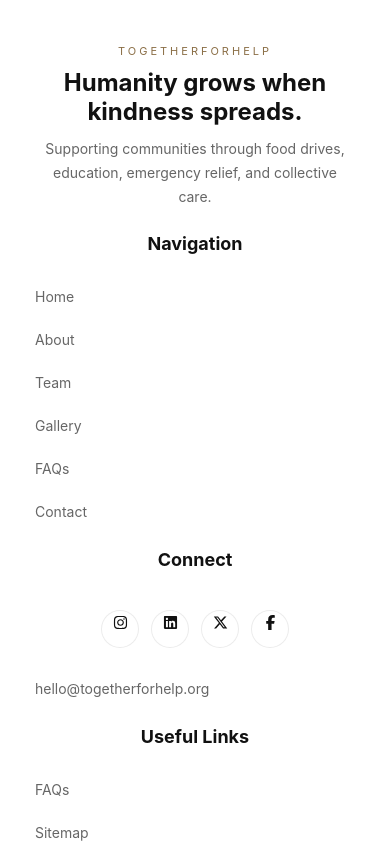
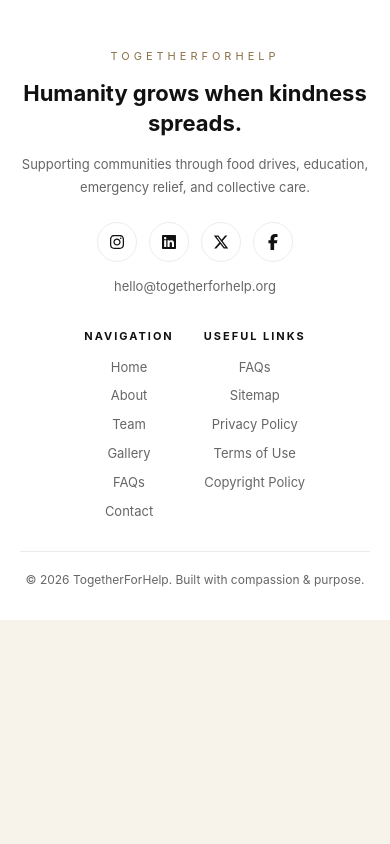
Before and after one commit to gopal8285/togetherforhelp, a React (Vite) app: page /togetherforhelp/about in a window 390 px wide. Shown: the part 2480-3324 px from the top of the page. After the commit the page ends 3100 px from the top, so only its background shows below. Built offline with nearby package versions, Linux system fonts and the light colour scheme.

Commit message:
Footer mobile fixes

```diff
--- a/src/components/Footer.jsx
+++ b/src/components/Footer.jsx
@@ -1,5 +1,147 @@
+// import { Link } from "react-router-dom";
+
+// import {
+//   FaInstagram,
+//   FaLinkedin,
+//   FaFacebookF,
+//   FaXTwitter
+// } from "react-icons/fa6";
+
+// function Footer() {
+
+//   return (
+
+//     <footer className="premium-footer">
+
+//       <div className="footer-container">
+
+//         {/* LEFT */}
+
+//         <div className="footer-brand">
+
+//           <span className="footer-tag">
+//             TogetherForHelp
+//           </span>
+
+//           <h2>
+//             Humanity grows
+//             when kindness spreads.
+//           </h2>
+
+//           <p>
+//             Supporting communities through
+//             food drives,
+//             education,
+//             emergency relief,
+//             and collective care.
+//           </p>
+
+//         </div>
+
+//         {/* NAVIGATION */}
+
+//         <div className="footer-links">
+
+//           <h3>Navigation</h3>
+
+//           <Link to="/">Home</Link>
+
+//           <Link to="/about">About</Link>
+
+//           <Link to="/team">Team</Link>
+
+//           <Link to="/gallery">Gallery</Link>
+
+//           <Link to="/faq">FAQs</Link>
+
+//           <Link to="/contact">Contact</Link>
+
+//         </div>
+
+//         {/* SOCIAL */}
+
+//         <div className="footer-social">
+
+//           <h3>Connect</h3>
+
+//           <div className="footer-icons">
+
+//             <a href="#">
+//               <FaInstagram />
+//             </a>
+
+//             <a href="#">
+//               <FaLinkedin />
+//             </a>
+
+//             <a href="#">
+//               <FaXTwitter />
+//             </a>
+
+//             <a href="#">
+//               <FaFacebookF />
+//             </a>
+
+//           </div>
+
+//           <a href="#">
+//             hello@togetherforhelp.org
+//           </a>
+
+//         </div>
+
+//         {/* LEGAL */}
+
+//         <div className="footer-legal">
+
+//           <h3>Useful Links</h3>
+
+//           <Link to="/faq">
+//             FAQs
+//           </Link>
+
+//           <Link to="/sitemap">
+//             Sitemap
+//           </Link>
+
+//           <Link to="/privacy-policy">
+//             Privacy Policy
+//           </Link>
+
+//           <Link to="/terms">
+//             Terms of Use
+//           </Link>
+
+//           <Link to="/copyright">
+//             Copyright Policy
+//           </Link>
+
+//         </div>
+
+//       </div>
+
+//       {/* BOTTOM */}
+
+//       <div className="footer-bottom">
+
+//         <p>
+//           © 2026 TogetherForHelp.
+//           Built with compassion & purpose.
+//         </p>
+
+//       </div>
+
+//     </footer>
+
+//   )
+
+// }
+
+// export default Footer;
+
+
+
 import { Link } from "react-router-dom";
-
 import {
   FaInstagram,
   FaLinkedin,
@@ -8,133 +150,59 @@ import {
 } from "react-icons/fa6";
 
 function Footer() {
-
   return (
-
     <footer className="premium-footer">
-
       <div className="footer-container">
 
-        {/* LEFT */}
+        {/* BRAND — full width top */}
+        <div className="footer-brand">
+          <span className="footer-tag">TOGETHERFORHELP</span>
+          <h2>Humanity grows when kindness spreads.</h2>
+          <p>Supporting communities through food drives, education, emergency relief, and collective care.</p>
 
-        <div className="footer-brand">
-
-          <span className="footer-tag">
-            TogetherForHelp
-          </span>
-
-          <h2>
-            Humanity grows
-            when kindness spreads.
-          </h2>
-
-          <p>
-            Supporting communities through
-            food drives,
-            education,
-            emergency relief,
-            and collective care.
-          </p>
-
+          {/* Social icons seedha brand ke neeche */}
+          <div className="footer-icons">
+            <a href="#" aria-label="Instagram"><FaInstagram /></a>
+            <a href="#" aria-label="LinkedIn"><FaLinkedin /></a>
+            <a href="#" aria-label="Twitter"><FaXTwitter /></a>
+            <a href="#" aria-label="Facebook"><FaFacebookF /></a>
+          </div>
+          <a href="mailto:hello@togetherforhelp.org" className="footer-email">
+            hello@togetherforhelp.org
+          </a>
         </div>
 
-        {/* NAVIGATION */}
+        {/* LINKS ROW */}
+        <div className="footer-links-row">
 
-        <div className="footer-links">
-
+          <div className="footer-col">
             <h3>Navigation</h3>
-
             <Link to="/">Home</Link>
-
             <Link to="/about">About</Link>
-
             <Link to="/team">Team</Link>
-
             <Link to="/gallery">Gallery</Link>
-
             <Link to="/faq">FAQs</Link>
-
             <Link to="/contact">Contact</Link>
-
           </div>
 
-        {/* SOCIAL */}
-
-        <div className="footer-social">
-
-          <h3>Connect</h3>
-
-          <div className="footer-icons">
-
-            <a href="#">
-              <FaInstagram />
-            </a>
-
-            <a href="#">
-              <FaLinkedin />
-            </a>
-
-            <a href="#">
-              <FaXTwitter />
-            </a>
-
-            <a href="#">
-              <FaFacebookF />
-            </a>
-
+          <div className="footer-col">
+            <h3>Useful Links</h3>
+            <Link to="/faq">FAQs</Link>
+            <Link to="/sitemap">Sitemap</Link>
+            <Link to="/privacy-policy">Privacy Policy</Link>
+            <Link to="/terms">Terms of Use</Link>
+            <Link to="/copyright">Copyright Policy</Link>
           </div>
-
-          <a href="#">
-            hello@togetherforhelp.org
-          </a>
-
-        </div>
-
-        {/* LEGAL */}
-
-        <div className="footer-legal">
-
-          <h3>Useful Links</h3>
-
-          <Link to="/faq">
-            FAQs
-          </Link>
-
-          <Link to="/sitemap">
-            Sitemap
-          </Link>
-
-          <Link to="/privacy-policy">
-            Privacy Policy
-          </Link>
-
-          <Link to="/terms">
-            Terms of Use
-          </Link>
-
-          <Link to="/copyright">
-            Copyright Policy
-          </Link>
 
         </div>
 
       </div>
 
-      {/* BOTTOM */}
-
       <div className="footer-bottom">
-
-        <p>
-          © 2026 TogetherForHelp.
-          Built with compassion & purpose.
-        </p>
-
+        <p>© 2026 TogetherForHelp. Built with compassion & purpose.</p>
       </div>
-
     </footer>
-
-  )
-
+  );
 }
 
 export default Footer;
--- a/src/styles/style.css
+++ b/src/styles/style.css
@@ -1326,330 +1326,213 @@ section h2::after {
     grid-template-columns: 1fr;
   }
 }
-/* FOOTER */
+
+
 
 /* =========================
-   PREMIUM FOOTER
+   FOOTER — CLEAN REBUILD
 ========================= */
 
 .premium-footer {
-  padding: 110px 8% 40px;
-
   background: var(--card);
-
   border-top: 1px solid var(--border);
-}
-
-/* CONTAINER */
-
+  padding: 80px 8% 35px;
+}
+
+/* DESKTOP LAYOUT */
 .footer-container {
   max-width: 1300px;
-
   margin: auto;
-
-  display: grid;
-
-  grid-template-columns: 1.8fr 1fr 1fr 1fr;
-
-  gap: 25px;
-
-  align-items: start;
-}
-
-/* LEFT */
+  display: flex;
+  gap: 60px;
+  align-items: flex-start;
+  justify-content: space-between;
+}
+
+/* BRAND LEFT */
+.footer-brand {
+  flex: 1.8;
+  max-width: 460px;
+}
 
 .footer-tag {
-  font-size: 14px;
-
+  font-size: 11px;
   letter-spacing: 4px;
-
   text-transform: uppercase;
-
   color: #8b6f47;
+  display: block;
+  margin-bottom: 16px;
 }
 
 .footer-brand h2 {
-  margin-top: 18px;
-
-  font-size: 52px;
-
-  line-height: 1.1;
-
-  color: var(--text);
-
-  max-width: 500px;
-
-  word-break: normal;
-
-  overflow-wrap: normal;
+  font-size: 32px;
+  font-weight: 700;
+  line-height: 1.3;
+  color: var(--text);
+  margin-bottom: 14px;
 }
 
 .footer-brand p {
-  margin-top: 28px;
-
-  max-width: 480px;
-
-  font-size: 18px;
-
-  line-height: 1.9;
-
+  font-size: 15px;
+  line-height: 1.8;
   color: var(--secondary);
-}
-
-/* LINKS */
-
-.footer-links,
-.footer-social {
-  display: flex;
-
-  flex-direction: column;
-
-  gap: 18px;
-}
-.footer-legal {
-  display: flex;
-
-  flex-direction: column;
-
-  gap: 18px;
-}
-
-.footer-legal h3 {
-  font-size: 20px;
-
-  margin-bottom: 10px;
-
-  color: var(--text);
-}
-
-.footer-legal a {
-  width: fit-content;
-
-  text-decoration: none;
-
-  color: var(--secondary);
-
-  font-size: 17px;
-
-  transition: 0.3s ease;
-}
-
-.footer-legal a:hover {
-  color: var(--text);
-
-  transform: translateX(6px);
-}
-
-.footer-links h3,
-.footer-social h3 {
-  font-size: 20px;
-
-  margin-bottom: 10px;
-
-  color: var(--text);
-}
-
-/* LINKS STYLE */
-
-.footer-links a,
-.footer-social a {
-  width: fit-content;
-
-  text-decoration: none;
-
-  color: var(--secondary);
-
-  font-size: 17px;
-
-  transition: 0.3s ease;
-  word-break: normal;
-  overflow-wrap: anywhere;
-}
-
-@media (max-width: 768px) {
-  .footer-links a,
-  .footer-social a,
-  .footer-legal a {
-    font-size: 14px;
-    padding: 4px 0;
-  }
-  .footer-brand h2 {
-    font-size: 26px !important;
-  }
-  .footer-brand p {
-    font-size: 14px;
-  }
-  .footer-links h3,
-  .footer-social h3,
-  .footer-legal h3 {
-    font-size: 16px;
-  }
-}
-
-/* HOVER */
-
-.footer-links a:hover,
-.footer-social a:hover {
-  color: var(--text);
-
-  transform: translateX(6px);
-}
-
-/* BOTTOM */
-
-.footer-bottom {
-  margin-top: 80px;
-
-  padding-top: 30px;
-
-  border-top: 1px solid var(--border);
-
-  text-align: center;
-}
-
-.footer-bottom p {
-  color: var(--secondary);
-
-  font-size: 15px;
-}
-
-/* SOCIAL ICONS */
-
+  margin-bottom: 22px;
+}
+
+/* Social icons */
 .footer-icons {
   display: flex;
-
-  gap: 18px;
-
-  margin-bottom: 12px;
+  gap: 12px;
+  margin-bottom: 16px;
 }
 
 .footer-icons a {
-  width: 46px;
-  height: 46px;
-
+  width: 40px;
+  height: 40px;
   border-radius: 50%;
-
   display: flex;
-
   align-items: center;
-
   justify-content: center;
-
-  background: rgba(255, 255, 255, 0.04);
-
+  background: transparent;
   border: 1px solid var(--border);
-
-  color: var(--text);
-
-  font-size: 18px;
-
+  color: var(--text);
+  font-size: 16px;
   transition: 0.3s ease;
+  text-decoration: none;
 }
 
 .footer-icons a:hover {
-  transform: translateY(-5px);
-
   background: var(--text);
-
   color: var(--bg);
-}
-
-
-
-  /* =========================
-   MOBILE FOOTER CLEAN FIX
+  transform: translateY(-3px);
+}
+
+.footer-email {
+  font-size: 14px;
+  color: var(--secondary);
+  text-decoration: none;
+  transition: 0.3s ease;
+  display: block;
+}
+
+.footer-email:hover {
+  color: var(--text);
+}
+
+/* LINKS ROW RIGHT */
+.footer-links-row {
+  display: flex;
+  gap: 60px;
+  flex-shrink: 0;
+}
+
+.footer-col {
+  display: flex;
+  flex-direction: column;
+  gap: 10px;
+}
+
+.footer-col h3 {
+  font-size: 13px;
+  font-weight: 700;
+  letter-spacing: 2px;
+  text-transform: uppercase;
+  color: var(--text);
+  margin-bottom: 8px;
+}
+
+.footer-col a {
+  font-size: 14px;
+  color: var(--secondary);
+  text-decoration: none;
+  transition: 0.3s ease;
+  line-height: 1.6;
+}
+
+.footer-col a:hover {
+  color: var(--text);
+  transform: translateX(4px);
+  display: inline-block;
+}
+
+/* BOTTOM BAR */
+.footer-bottom {
+  max-width: 1300px;
+  margin: 50px auto 0;
+  padding-top: 24px;
+  border-top: 1px solid var(--border);
+  text-align: center;
+}
+
+.footer-bottom p {
+  font-size: 13px;
+  color: var(--secondary);
+}
+
+/* =========================
+   FOOTER MOBILE
 ========================= */
 
-@media(max-width:768px) {
+@media (max-width: 768px) {
   .premium-footer {
-    padding: 40px 18px 25px;
+    padding: 50px 20px 30px;
   }
 
   .footer-container {
-    display: flex !important;
-
-    flex-direction: column !important;
-
+    flex-direction: column;
+    gap: 35px;
     align-items: center;
-
     text-align: center;
-
+  }
+
+  .footer-brand {
+    max-width: 100%;
     width: 100%;
-
-    gap: 25px;
-  }
-
-  .footer-brand,
-  .footer-links,
-  .footer-social,
-  .footer-legal {
+  }
+
+  .footer-brand h2 {
+    font-size: 22px;
+    line-height: 1.35;
+  }
+
+  .footer-brand p {
+    font-size: 13px;
+  }
+
+  .footer-icons {
+    justify-content: center;
+  }
+
+  .footer-email {
+    font-size: 13px;
+    text-align: center;
+  }
+
+  /* Links — side by side on mobile */
+  .footer-links-row {
     width: 100%;
-
-    max-width: 320px;
-  }
-
-  .footer-tag {
+    justify-content: center;
+    gap: 30px;
+  }
+
+  .footer-col {
+    align-items: center;
+    text-align: center;
+    gap: 8px;
+  }
+
+  .footer-col h3 {
     font-size: 11px;
-    letter-spacing: 3px;
-  }
-
-  .footer-brand h2 {
-    font-size: 24px !important;
-    line-height: 1.2;
-    margin: 10px 0;
-  }
-
-  .footer-brand p {
-    font-size: 14px;
-    line-height: 1.7;
-    margin-top: 10px;
-  }
-
-  .footer-links h3,
-  .footer-social h3,
-  .footer-legal h3 {
-    font-size: 18px;
-    margin-bottom: 12px;
-  }
-
-  .footer-links a,
-  .footer-social a,
-  .footer-legal a {
-    display: block;
-
-    font-size: 14px;
-
-    padding: 4px 0;
-
-    word-break: normal;
-
-    overflow-wrap: anywhere;
-  }
-
-  .footer-icons {
-    display: flex;
-
-    justify-content: center;
-
-    gap: 12px;
-
-    margin: 10px 0;
-  }
-
-  .footer-icons a {
-    width: 38px;
-
-    height: 38px;
-
-    font-size: 15px;
+    margin-bottom: 6px;
+  }
+
+  .footer-col a {
+    font-size: 13px;
   }
 
   .footer-bottom {
-    margin-top: 20px;
-
-    padding-top: 15px;
-
-    text-align: center;
+    margin-top: 30px;
+    padding-top: 18px;
   }
 
   .footer-bottom p {
@@ -1657,6 +1540,10 @@ section h2::after {
     line-height: 1.6;
   }
 }
+
+
+
+
 
 /* ANIMATION */
 
```
Lines whose indentation alone changed are shown as unchanged.
